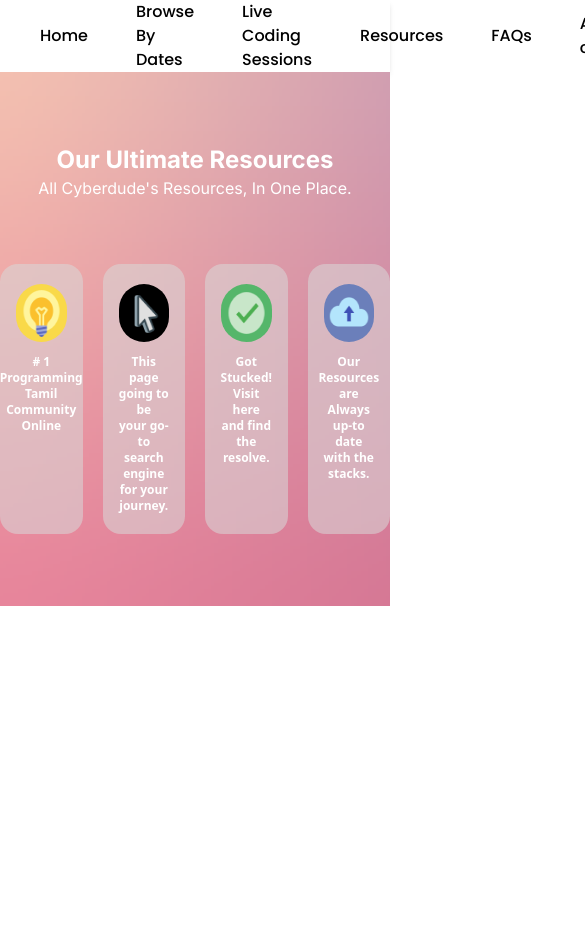
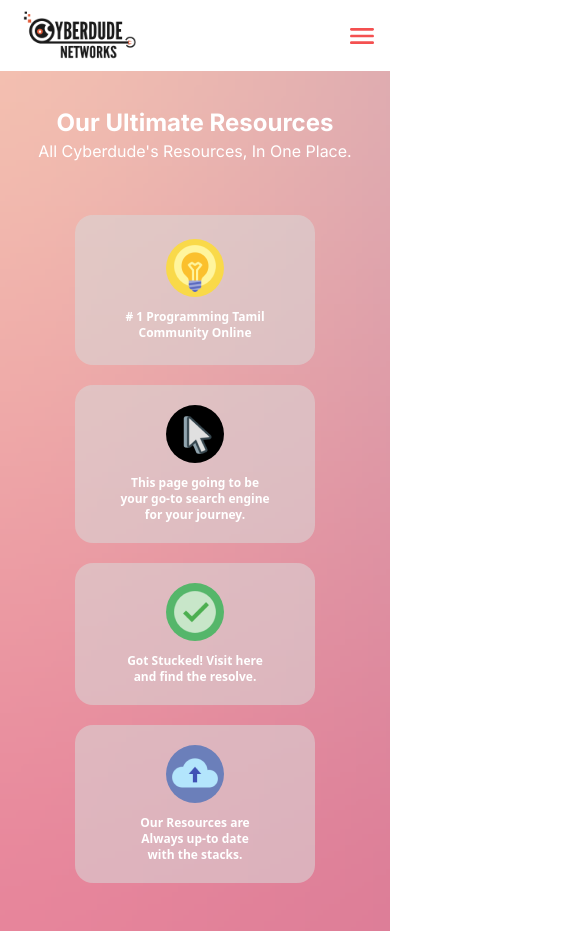
Before and after one commit to vedhatech002/cyberdude-internship-webapp-resources-page, a website built with Vite: page index.html in a window 390 px wide. Shown: the top 931 px of the page, 585 px wide, since content can reach past the window. Before the commit the page ends 844 px from the top, so only its background shows below. Built offline with nearby package versions, Linux system fonts and the light colour scheme.

Commit message:
completed responsive design for header and hero section

```diff
--- a/index.html
+++ b/index.html
@@ -18,14 +18,15 @@
 
 <body>
   <!-- header -->
-  <header class="px-10 bg-white flex items-center justify-between shadow-md">
+  <header class="lg:px-10 md:px-8 smmobiles:px-3 bg-white flex items-center justify-between shadow-md">
     <!-- logo div -->
     <div>
       <a href="#"> <img class="w-32" src="./public/images/logo.png" alt="cyberdude"></a>
 
     </div>
     <!-- navigation menus -->
-    <ul class="font-poppins flex items-center justify-between gap-x-12 text-black font-medium">
+    <ul
+      class="font-poppins  items-center justify-between text-black font-medium  xl:gap-x-12 lg:gap-x-8 md:gap-x-4 min-[968px]:flex hidden">
       <li>
         <a class="hover:text-cdn-red  hover:border-b-[1.5px]  hover:border-b-cdn-red " href="">Home</a>
       </li>
@@ -48,21 +49,30 @@
       </li>
 
     </ul>
+    <!-- hamburgger menu -->
+    <div class="min-[968px]:hidden block text-cdn-red cursor-pointer">
+      <svg xmlns="http://www.w3.org/2000/svg" width="32" height="32" viewBox="0 0 24 24">
+        <path fill="currentcolor"
+          d="M4 18h16c.55 0 1-.45 1-1s-.45-1-1-1H4c-.55 0-1 .45-1 1s.45 1 1 1zm0-5h16c.55 0 1-.45 1-1s-.45-1-1-1H4c-.55 0-1 .45-1 1s.45 1 1 1zM3 7c0 .55.45 1 1 1h16c.55 0 1-.45 1-1s-.45-1-1-1H4c-.55 0-1 .45-1 1z" />
+      </svg>
+    </div>
   </header>
 
   <!-- hero section -->
-  <section class="bg-hero-banner py-10 bg-cover">
+  <section class="bg-hero-banner lgmobiles:py-10 smmobiles:py-4 bg-cover">
     <!-- title div wrapper -->
-    <div class="font-inter flex flex-col items-center justify-center text-white py-8">
+    <div class="font-inter flex flex-col items-center justify-center text-white lgmobiles:py-8 smmobiles:py-5">
       <h1 class="font-bold text-2xl">Our Ultimate Resources</h1>
-      <p class="">All Cyberdude's Resources, In One Place.</p>
+      <p class="text-center">All Cyberdude's Resources, In One Place.</p>
     </div>
 
     <!-- hero section card wrapper -->
     <div class="flex items-center justify-center">
-      <div class="grid grid-cols-4 my-8 mx-auto text-white gap-x-5">
+      <div
+        class="grid   my-8 mx-auto text-white gap-5 sm:grid-cols-2 sm:gap-5 md:grid-cols-4 lgmobiles:grid-cols-2   smmobiles:grid-cols-1">
         <!-- card -->
-        <div class="flex flex-col items-center gap-y-3 bg-hero-card-color px-4 py-5 rounded-[18px]">
+        <div
+          class="flex flex-col smmobiles:w-[15rem] lgmobiles:w-auto smmobiles:px-5 smmobiles:py-6  items-center gap-y-3 bg-hero-card-color lgmobiles:px-4 lgmobiles:py-5 rounded-[18px]">
           <div class="bg-cdn-yellow rounded-full p-1 font-inter">
             <img class="w-[50px] h-[50px]" src="./public/images/Idea.png" alt="idea">
           </div>
--- a/tailwind.config.js
+++ b/tailwind.config.js
@@ -17,7 +17,17 @@
       },
       backgroundImage: {
         'hero-banner': "url('/public/images/herobanner.png')"
-      }
+      },
+      screens: {
+        'lgmobiles': '425px',
+        // => @media (min-width: 425px) { ... }
+
+        'mdmobiles': '375px',
+        // => @media (min-width: 1024px) { ... }
+
+        'smmobiles': '320px',
+        // => @media (min-width: 1280px) { ... }
+      },
     },
   },
   plugins: [],
```
